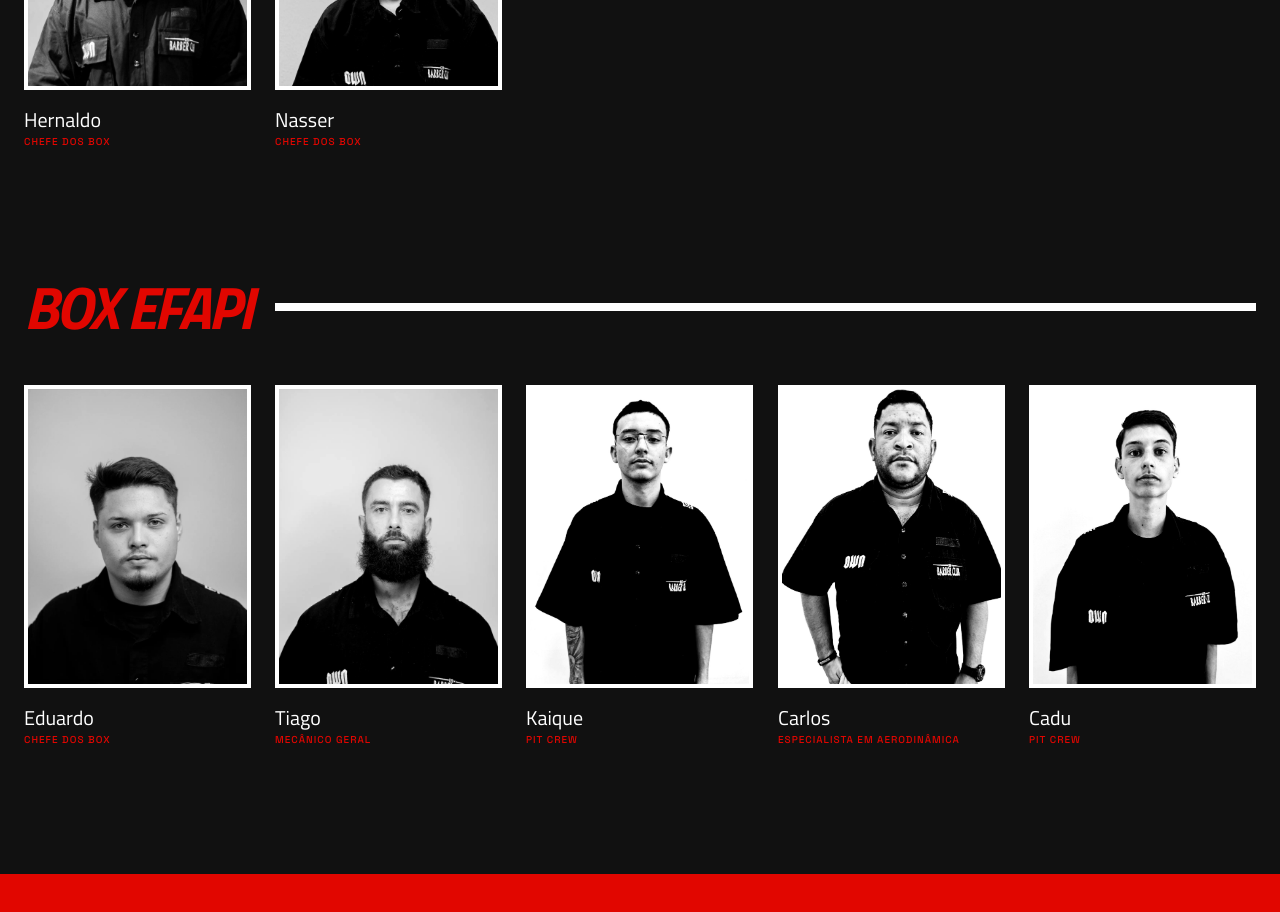
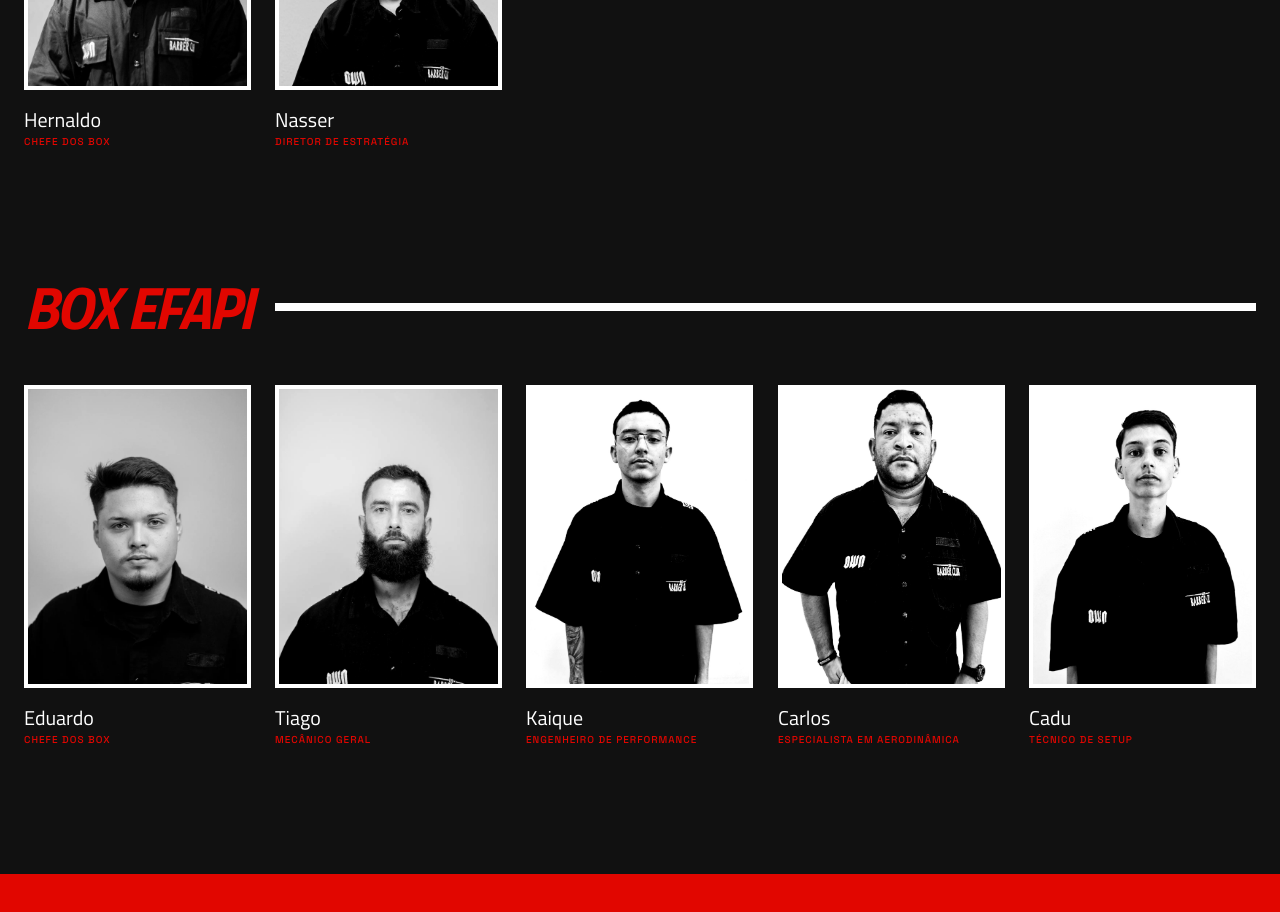
Before and after one commit to ownbarberclub-source/ownbarberclub, a React (Vite) app: page / in a window 1280 px wide. Shown: the part 7720-8632 px from the top of the page. Built offline with nearby package versions, Linux system fonts and the light colour scheme.

Commit message:
feat: atualiza cargos da equipe (Scuderia) para diversificar funções e remover Pit Crew

```diff
--- a/src/App.tsx
+++ b/src/App.tsx
@@ -572,7 +572,7 @@
                 unit: "Box Centro",
                 barbers: [
                   { name: "John", role: "Chefe dos Box", img: centroJohn },
-                  { name: "Vitinho", role: "Pit Crew", img: centroVitinho },
+                  { name: "Vitinho", role: "Analista de Telemetria", img: centroVitinho },
                   { name: "Douglas", role: "Mecânico Geral", img: centroDouglas },
                   { name: "Julio", role: "Engenheiro de Pista", img: centroJulio },
                   { name: "Thiago", role: "Especialista em Ajustes", img: centroThiago },
@@ -582,7 +582,7 @@
                 unit: "Box Avenida",
                 barbers: [
                   { name: "Hernaldo", role: "Chefe dos Box", img: avenidaHernaldo },
-                  { name: "Nasser", role: "Chefe dos Box", img: avenidaNasser },
+                  { name: "Nasser", role: "Diretor de Estratégia", img: avenidaNasser },
                 ]
               },
               {
@@ -590,9 +590,9 @@
                 barbers: [
                   { name: "Eduardo", role: "Chefe dos Box", img: efipiEduardo },
                   { name: "Tiago", role: "Mecânico Geral", img: efipiTiago },
-                  { name: "Kaique", role: "Pit Crew", img: efipiKaique },
+                  { name: "Kaique", role: "Engenheiro de Performance", img: efipiKaique },
                   { name: "Carlos", role: "Especialista em Aerodinâmica", img: efipiCarlos },
-                  { name: "Cadu", role: "Pit Crew", img: efipiCadu },
+                  { name: "Cadu", role: "Técnico de Setup", img: efipiCadu },
                 ]
               }
             ].map((group, gIdx) => (
```
